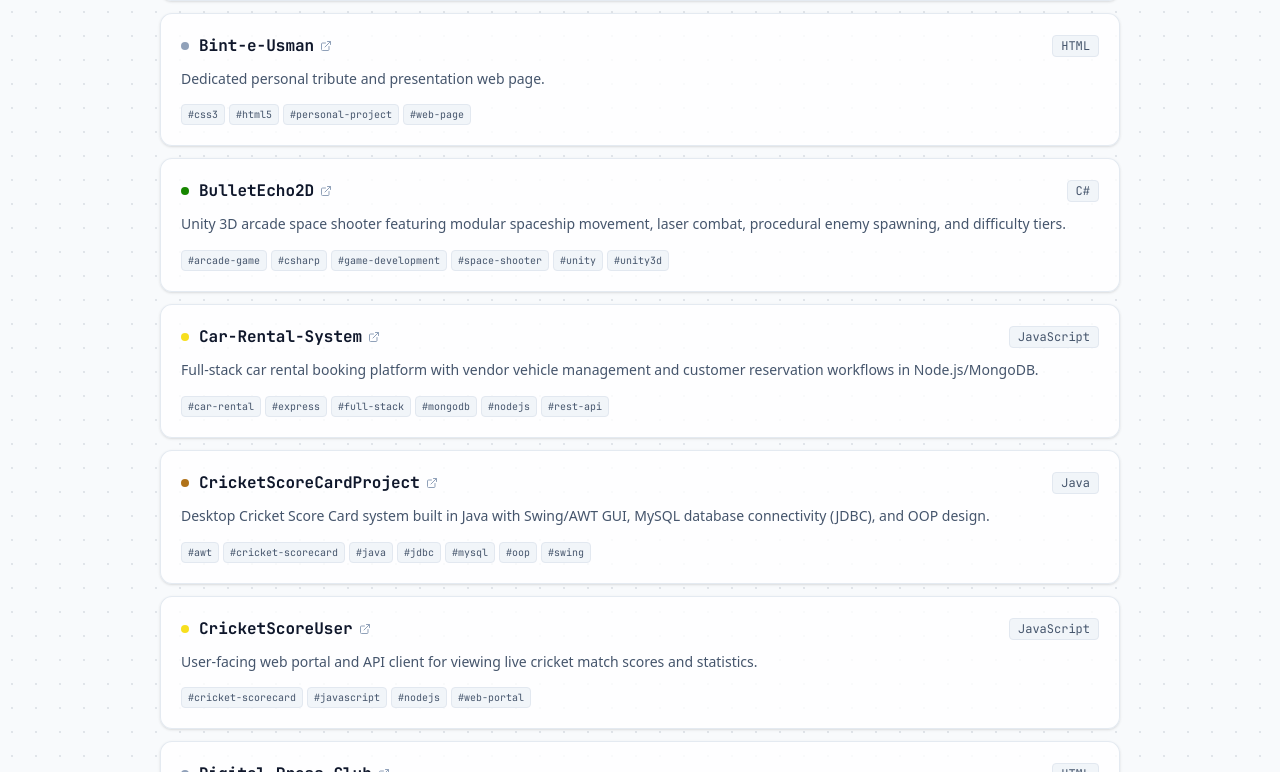
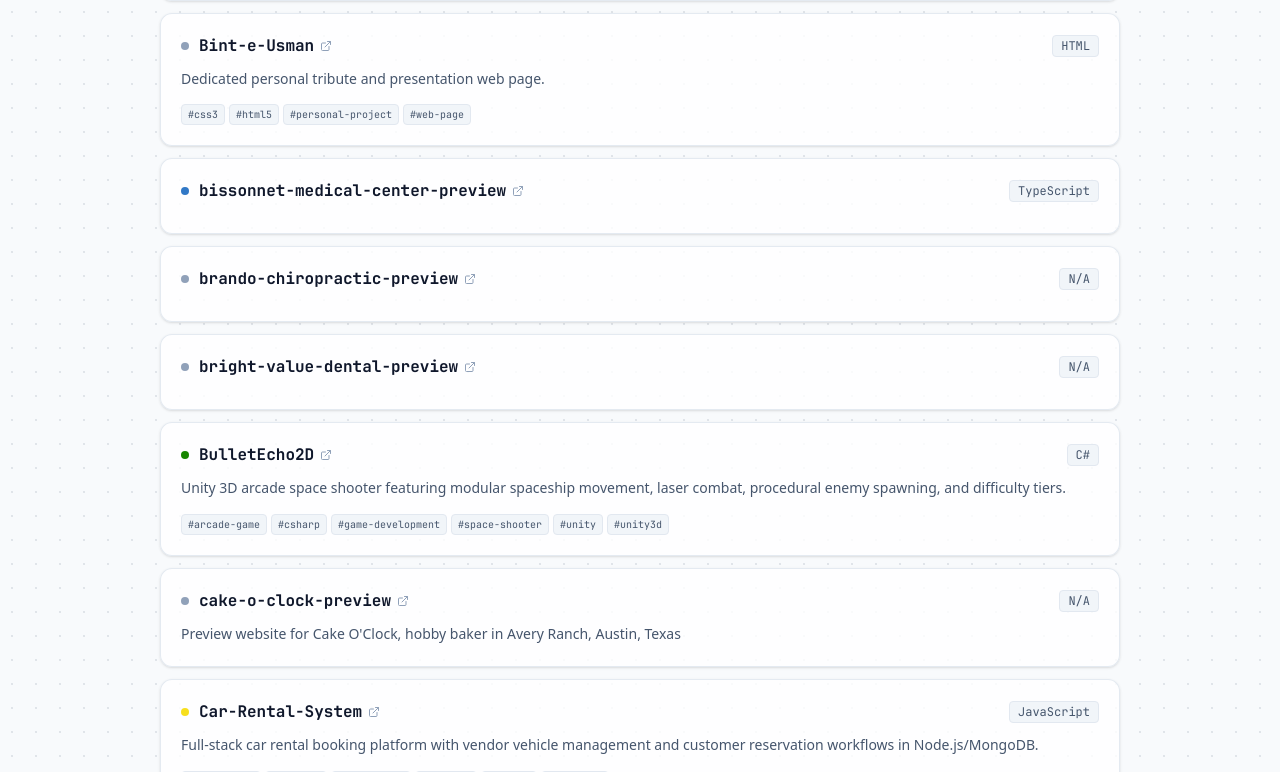
Before and after one commit to hanzlaahmadcheema/portfolio, a Next.js app: page /projects in a window 1280 px wide. Shown: the part 888-1660 px from the top of the page. Built offline with nearby package versions, Linux system fonts and the light colour scheme; no server answers.

Commit message:
chore(sync): update archive projects directory from GitHub repositories
Co-authored-by: OpenBot <335604065+openbotgit[bot]@users.noreply.github.com>

```diff
--- a/data/archive.ts
+++ b/data/archive.ts
@@ -68,6 +68,30 @@ export const ARCHIVE_PROJECTS: ArchiveProject[] = [
     ]
   },
   {
+    "name": "bissonnet-medical-center-preview",
+    "url": "https://github.com/hanzlaahmadcheema/bissonnet-medical-center-preview",
+    "isPublic": true,
+    "language": "TypeScript",
+    "description": "",
+    "topics": []
+  },
+  {
+    "name": "brando-chiropractic-preview",
+    "url": "https://github.com/hanzlaahmadcheema/brando-chiropractic-preview",
+    "isPublic": true,
+    "language": "N/A",
+    "description": "",
+    "topics": []
+  },
+  {
+    "name": "bright-value-dental-preview",
+    "url": "https://github.com/hanzlaahmadcheema/bright-value-dental-preview",
+    "isPublic": true,
+    "language": "N/A",
+    "description": "",
+    "topics": []
+  },
+  {
     "name": "BulletEcho2D",
     "url": "https://github.com/hanzlaahmadcheema/BulletEcho2D",
     "isPublic": true,
@@ -81,6 +105,14 @@ export const ARCHIVE_PROJECTS: ArchiveProject[] = [
       "unity",
       "unity3d"
     ]
+  },
+  {
+    "name": "cake-o-clock-preview",
+    "url": "https://github.com/hanzlaahmadcheema/cake-o-clock-preview",
+    "isPublic": true,
+    "language": "N/A",
+    "description": "Preview website for Cake O'Clock, hobby baker in Avery Ranch, Austin, Texas",
+    "topics": []
   },
   {
     "name": "Car-Rental-System",
@@ -144,6 +176,14 @@ export const ARCHIVE_PROJECTS: ArchiveProject[] = [
     ]
   },
   {
+    "name": "drews-place-preview",
+    "url": "https://github.com/hanzlaahmadcheema/drews-place-preview",
+    "isPublic": true,
+    "language": "N/A",
+    "description": "",
+    "topics": []
+  },
+  {
     "name": "E-Voting-System",
     "url": "https://github.com/hanzlaahmadcheema/E-Voting-System",
     "isPublic": true,
@@ -170,6 +210,20 @@ export const ARCHIVE_PROJECTS: ArchiveProject[] = [
       "email-marketing",
       "python",
       "smtp"
+    ]
+  },
+  {
+    "name": "end4-pC",
+    "url": "https://github.com/hanzlaahmadcheema/end4-pC",
+    "isPublic": true,
+    "language": "QML",
+    "description": "Personal customized fork of illogical-impulse (dots-hyprland) desktop configuration for Linux.",
+    "topics": [
+      "dotfiles",
+      "hyprland",
+      "linux-desktop",
+      "qml",
+      "wayland"
     ]
   },
   {
@@ -236,6 +290,35 @@ export const ARCHIVE_PROJECTS: ArchiveProject[] = [
     ]
   },
   {
+    "name": "GP_Assignment_BSCS_5A",
+    "url": "https://github.com/hanzlaahmadcheema/GP_Assignment_BSCS_5A",
+    "isPublic": true,
+    "language": "N/A",
+    "description": "Multiplayer game architecture design assignment covering network synchronization, state management, and scalability.",
+    "topics": [
+      "coursework",
+      "game-architecture",
+      "game-programming",
+      "multiplayer"
+    ]
+  },
+  {
+    "name": "hanzlaahmadcheema",
+    "url": "https://github.com/hanzlaahmadcheema/hanzlaahmadcheema",
+    "isPublic": true,
+    "language": "N/A",
+    "description": "Config, README, and profile showcase for Hanzla Ahmad (@hanzlaahmadcheema)",
+    "topics": []
+  },
+  {
+    "name": "house-of-sweets-and-treats-preview",
+    "url": "https://github.com/hanzlaahmadcheema/house-of-sweets-and-treats-preview",
+    "isPublic": true,
+    "language": "N/A",
+    "description": "",
+    "topics": []
+  },
+  {
     "name": "KernalX",
     "url": "https://github.com/hanzlaahmadcheema/KernalX",
     "isPublic": true,
@@ -252,6 +335,33 @@ export const ARCHIVE_PROJECTS: ArchiveProject[] = [
     ]
   },
   {
+    "name": "local-voice-studio",
+    "url": "https://github.com/hanzlaahmadcheema/local-voice-studio",
+    "isPublic": true,
+    "language": "Python",
+    "description": "100% local, air-gapped speech-to-text recording, transcription, and multi-format export workstation",
+    "topics": [
+      "air-gapped",
+      "audio-recorder",
+      "ctranslate2",
+      "desktop-app",
+      "faster-whisper",
+      "local-ai",
+      "offline-ai",
+      "pyside6",
+      "python",
+      "qt6",
+      "speech-recognition",
+      "speech-to-text",
+      "srt",
+      "subtitles",
+      "transcription",
+      "urdu",
+      "webvtt",
+      "whisper"
+    ]
+  },
+  {
     "name": "m3u8Downloader",
     "url": "https://github.com/hanzlaahmadcheema/m3u8Downloader",
     "isPublic": true,
@@ -265,6 +375,22 @@ export const ARCHIVE_PROJECTS: ArchiveProject[] = [
       "stream-downloader",
       "video-downloader"
     ]
+  },
+  {
+    "name": "mary-butlers-granddaughter-preview",
+    "url": "https://github.com/hanzlaahmadcheema/mary-butlers-granddaughter-preview",
+    "isPublic": true,
+    "language": "N/A",
+    "description": "",
+    "topics": []
+  },
+  {
+    "name": "moms-sweet-lab-preview",
+    "url": "https://github.com/hanzlaahmadcheema/moms-sweet-lab-preview",
+    "isPublic": true,
+    "language": "N/A",
+    "description": "Preview website for Mom's Sweet Lab, home bakery in Kyle, Texas",
+    "topics": []
   },
   {
     "name": "movie-app",
@@ -312,6 +438,14 @@ export const ARCHIVE_PROJECTS: ArchiveProject[] = [
     ]
   },
   {
+    "name": "pashias-sweet-treats-preview",
+    "url": "https://github.com/hanzlaahmadcheema/pashias-sweet-treats-preview",
+    "isPublic": true,
+    "language": "N/A",
+    "description": "",
+    "topics": []
+  },
+  {
     "name": "pepsi-stock-balance",
     "url": "https://github.com/hanzlaahmadcheema/pepsi-stock-balance",
     "isPublic": true,
@@ -324,6 +458,32 @@ export const ARCHIVE_PROJECTS: ArchiveProject[] = [
       "prisma",
       "typescript",
       "stock-balance"
+    ]
+  },
+  {
+    "name": "phoenix-rise-preview",
+    "url": "https://github.com/hanzlaahmadcheema/phoenix-rise-preview",
+    "isPublic": true,
+    "language": "N/A",
+    "description": "Preview website for Phoenix Rise Home Improvement & Roofing (Spring, TX) \u2014 Next.js static site",
+    "topics": []
+  },
+  {
+    "name": "portfolio",
+    "url": "https://github.com/hanzlaahmadcheema/portfolio",
+    "isPublic": true,
+    "language": "TypeScript",
+    "description": "Official engineering portfolio and interactive systems platform for Hanzla Ahmad. Built with Next.js 16, React 19, TypeScript, and Tailwind CSS.",
+    "topics": [
+      "full-stack",
+      "typescript",
+      "developer-portfolio",
+      "nextjs",
+      "portfolio",
+      "react",
+      "systems-engineer",
+      "tailwindcss",
+      "terminal"
     ]
   },
   {
@@ -372,6 +532,51 @@ export const ARCHIVE_PROJECTS: ArchiveProject[] = [
     ]
   },
   {
+    "name": "simos-diner-preview",
+    "url": "https://github.com/hanzlaahmadcheema/simos-diner-preview",
+    "isPublic": true,
+    "language": "N/A",
+    "description": "",
+    "topics": []
+  },
+  {
+    "name": "smiles-dental-care-preview",
+    "url": "https://github.com/hanzlaahmadcheema/smiles-dental-care-preview",
+    "isPublic": true,
+    "language": "TypeScript",
+    "description": "Preview website for Smiles Dental Care (Houston, TX) \u2014 Next.js + Tailwind. Built as a client preview; the clinic reviews and corrects details before launch.",
+    "topics": []
+  },
+  {
+    "name": "sms-forwarder",
+    "url": "https://github.com/hanzlaahmadcheema/sms-forwarder",
+    "isPublic": true,
+    "language": "Kotlin",
+    "description": "Android SMS Forwarder with multi-provider dispatch and Keystore encryption",
+    "topics": [
+      "android",
+      "jetpack-compose",
+      "keystore",
+      "kotlin",
+      "material3",
+      "privacy",
+      "room-database",
+      "security",
+      "sms-forwarder",
+      "telegram-bot",
+      "webhook",
+      "whatsapp"
+    ]
+  },
+  {
+    "name": "sms-forwarder-worker",
+    "url": "https://github.com/hanzlaahmadcheema/sms-forwarder-worker",
+    "isPublic": true,
+    "language": "JavaScript",
+    "description": "",
+    "topics": []
+  },
+  {
     "name": "ToDo-Widget",
     "url": "https://github.com/hanzlaahmadcheema/ToDo-Widget",
     "isPublic": true,
@@ -384,6 +589,14 @@ export const ARCHIVE_PROJECTS: ArchiveProject[] = [
       "oauth2",
       "widget"
     ]
+  },
+  {
+    "name": "too-sweet-preview",
+    "url": "https://github.com/hanzlaahmadcheema/too-sweet-preview",
+    "isPublic": true,
+    "language": "TypeScript",
+    "description": "",
+    "topics": []
   },
   {
     "name": "turkish-app",
@@ -416,6 +629,14 @@ export const ARCHIVE_PROJECTS: ArchiveProject[] = [
       "sqlite",
       "whatsapp"
     ]
+  },
+  {
+    "name": "wendys-sweet-treats-preview",
+    "url": "https://github.com/hanzlaahmadcheema/wendys-sweet-treats-preview",
+    "isPublic": true,
+    "language": "N/A",
+    "description": "Preview website for Wendy's Sweet Treats (home bakery, Kyle/Austin TX)",
+    "topics": []
   },
   {
     "name": "whatsapp-cli",
@@ -467,6 +688,19 @@ export const ARCHIVE_PROJECTS: ArchiveProject[] = [
     ]
   },
   {
+    "name": "WinWidgets",
+    "url": "https://github.com/hanzlaahmadcheema/WinWidgets",
+    "isPublic": true,
+    "language": "C#",
+    "description": "Fork of WinWidgets \u2014 a framework for building web-based Windows 11 desktop widgets using HTML, CSS, and JavaScript.",
+    "topics": [
+      "csharp",
+      "desktop-widgets",
+      "widgets",
+      "windows11"
+    ]
+  },
+  {
     "name": "X-Twitter-Auto-Reply-10x-Extension",
     "url": "https://github.com/hanzlaahmadcheema/X-Twitter-Auto-Reply-10x-Extension",
     "isPublic": true,
```
